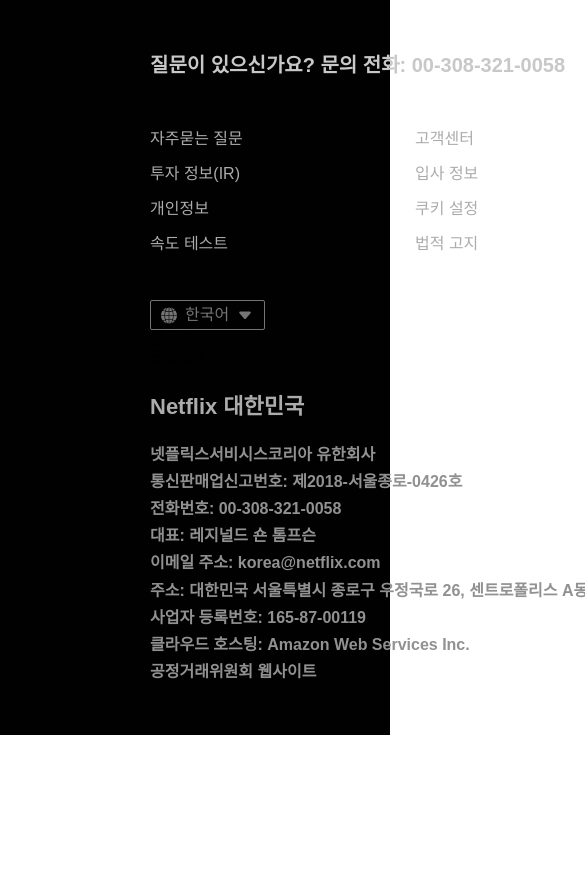
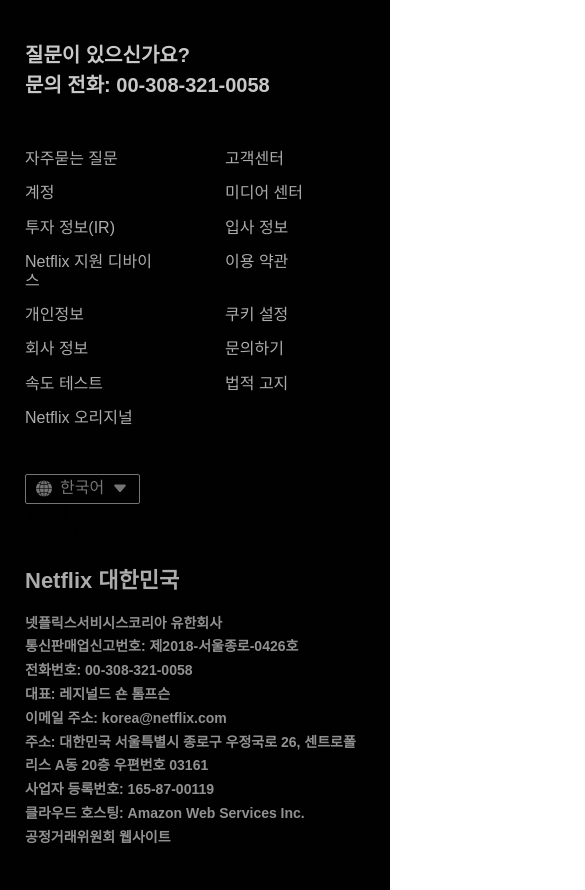
Before and after one commit to fullkeem/home-work, a website: page mission-03/components/footer/index.html in a window 390 px wide. Shown: the top 890 px of the page, 585 px wide, since content can reach past the window. Before the commit the page ends 844 px from the top, so only its background shows below. Drawn offline with Linux system fonts and the light colour scheme; a web font is replaced by a local one.

Commit message:
footer 반응형 완성

```diff
--- a/mission-03/components/footer/index.css
+++ b/mission-03/components/footer/index.css
@@ -1,6 +1,6 @@
 .footer {
   display: flex;
-  flex-flow: column wrap;
+  flex-flow: column nowrap;
   background: var(--bg-black);
 }
 
@@ -10,7 +10,7 @@
   margin: 3.125em 9.375em;
 }
 
-.footer-wrapper em {
+.cs-number {
   color: var(--font-gray-1);
   font-size: 20px;
   font-style: normal;
@@ -24,8 +24,6 @@
   grid-template-columns: repeat(4, 1fr);
   grid-column-gap: 3.75em;
   grid-row-gap: 1em;
-  inline-size: 62.5em;
-  block-size: 7.75em;
   margin-block-start: 3.125em;
   color: var(--font-gray-2);
 }
@@ -53,5 +51,30 @@
   color: var(--font-gray-3);
 }
 
+@media (max-width: 1055px) {
+  .grid-link {
+    grid-template-columns: repeat(3, 1fr);
+  }
+
+  .address {
+    font-size: 14px;
+  }
+}
+
 @media (max-width: 768px) {
+  .footer-wrapper {
+    margin: 40px 25px;
+  }
+  .grid-link {
+    grid-template-columns: repeat(2, 1fr);
+  }
+
+  .cs-number {
+    font-size: 20px;
+    line-height: 1.5;
+
+    & span {
+      display: block;
+    }
+  }
 }
--- a/mission-03/components/footer/index.html
+++ b/mission-03/components/footer/index.html
@@ -14,7 +14,9 @@
   <body>
     <footer class="footer">
       <div class="footer-wrapper">
-        <em>질문이 있으신가요? 문의 전화: 00-308-321-0058</em>
+        <p class="cs-number">
+          질문이 있으신가요? <span>문의 전화: 00-308-321-0058</span>
+        </p>
         <ul class="grid-link">
           <li><a href="">자주묻는 질문</a></li>
           <li><a href="">고객센터</a></li>
```
